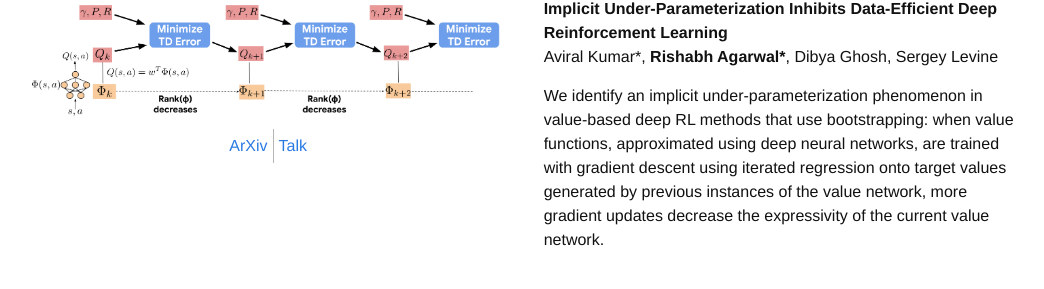
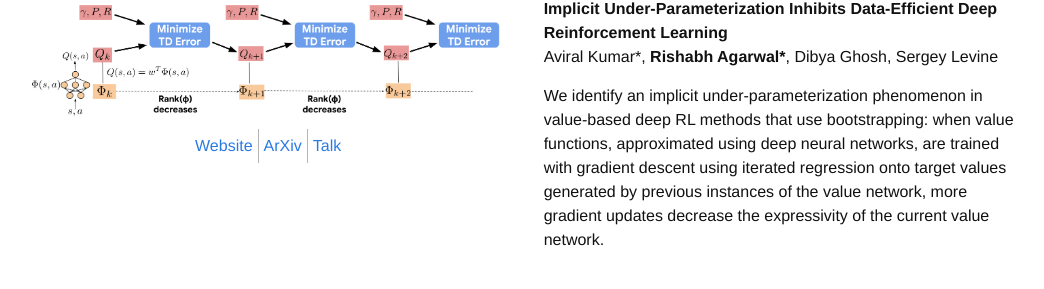
Before and after one commit to agarwl/agarwl.github.io, a Jekyll site: the page built from research.html, in a window 1280 px wide and 900 px high, scrolled down 599 px. Shown: the part 123-412 px from the top of the window, without its empty margins (116-1160 px from the left). Built offline with Jekyll 4.4.1, drawn with Linux system fonts in a browser that asks for light colours; nearby versions of some CDN libraries; some web fonts are replaced.

Commit message:
Update research.html

```diff
--- a/research.html
+++ b/research.html
@@ -39,6 +39,7 @@
       <img style="margin-top:0em" src="/images/research/iup.png">
       <table>
         <tr>
+          <td><a href="https://agarwl.github.io/iup">Website</a></td>
           <td><a href="https://arxiv.org/abs/2010.14498">ArXiv</a></td>
           <td><a href="https://www.youtube.com/watch?v=dgnpGl2iNw8">Talk</a></td>
         </tr>
```
